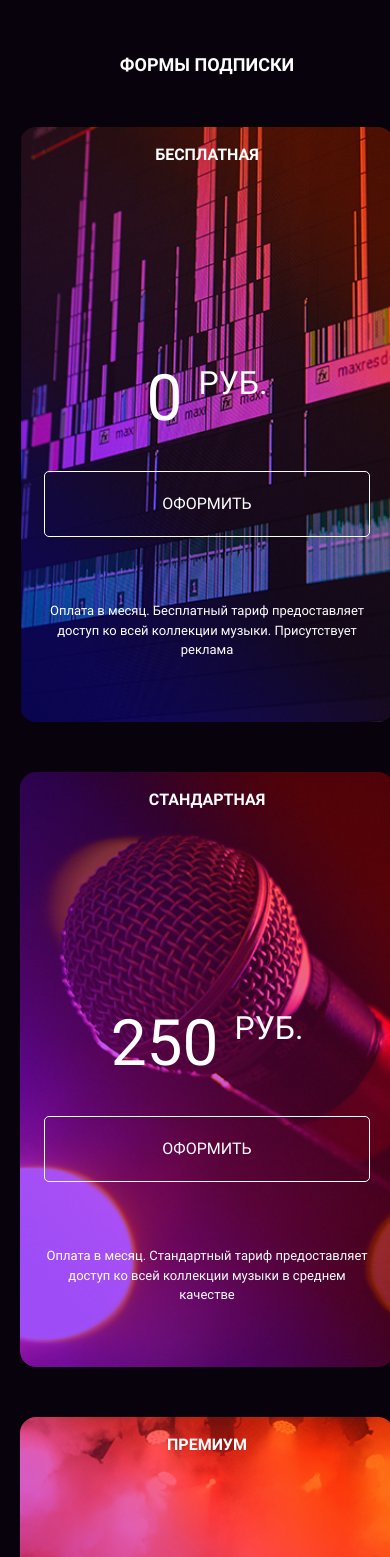
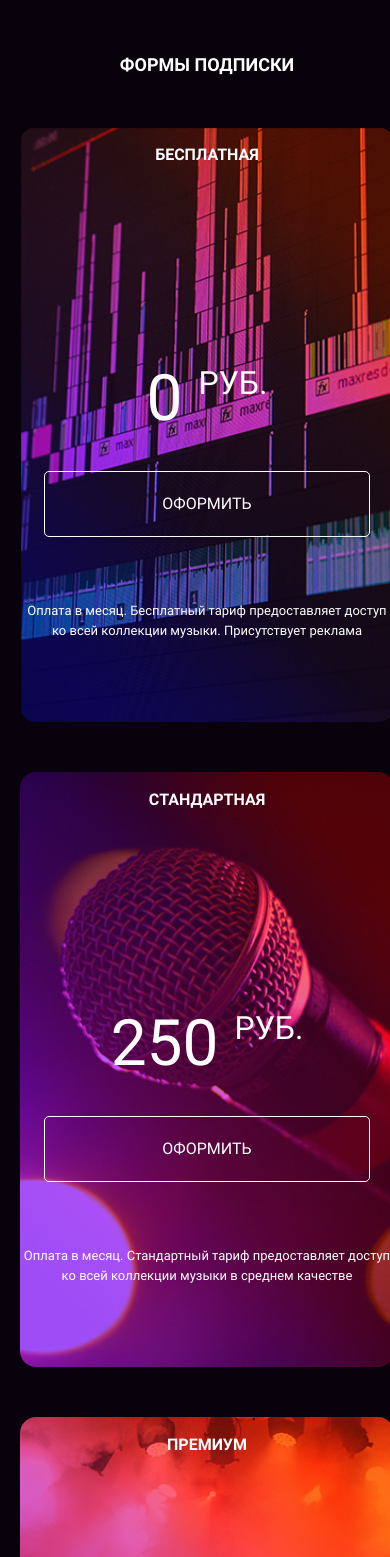
Before and after one commit to EkaterinaBardanova/layout-designer-project-56, a plain HTML site: page src/index.html in a window 390 px wide. Shown: the part 900-2457 px from the top of the page. Drawn offline with Linux system fonts and the light colour scheme.

Commit message:
fix imgs pricing

```diff
--- a/src/css/app.css
+++ b/src/css/app.css
@@ -132,6 +132,10 @@ h3 {
 
 .nowrap {
   white-space: nowrap;
+}
+
+.mr-top16 {
+  margin-top: 16px;
 }
 
 .mr-top40 {
@@ -470,21 +474,18 @@ nav a:hover {
 .img-1 {
   background-image: url("../images/subscribe_1.png");
   background-repeat: no-repeat;
-  background-position: center;
   background-size: cover;
 }
 
 .img-2 {
   background-image: url("../images/subscribe_2.png");
   background-repeat: no-repeat;
-  background-position: center;
   background-size: cover;
 }
 
 .img-3 {
   background-image: url("../images/subscribe_3.png");
   background-repeat: no-repeat;
-  background-position: center;
   background-size: cover;
 }
 
@@ -507,6 +508,9 @@ nav a:hover {
   }
   .pricing-item {
     width: 374px;
-    padding: 16px 24px 0;
+    padding: 0;
+  }
+  .btn {
+    width: 326px;
   }
 }
```
